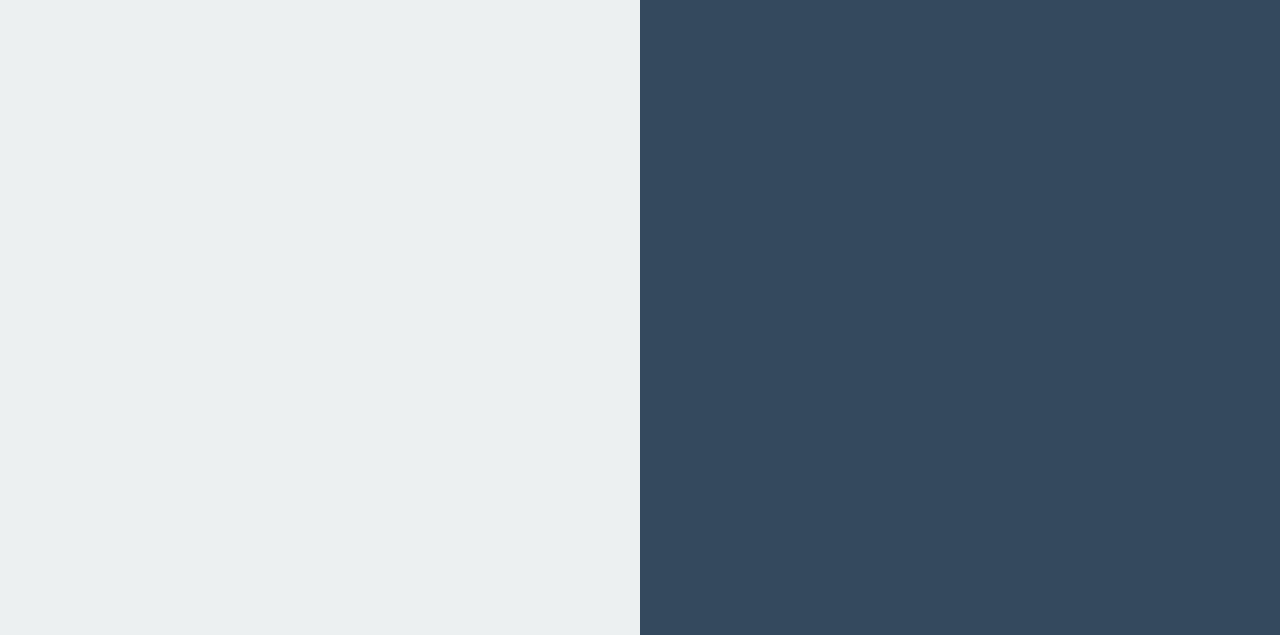
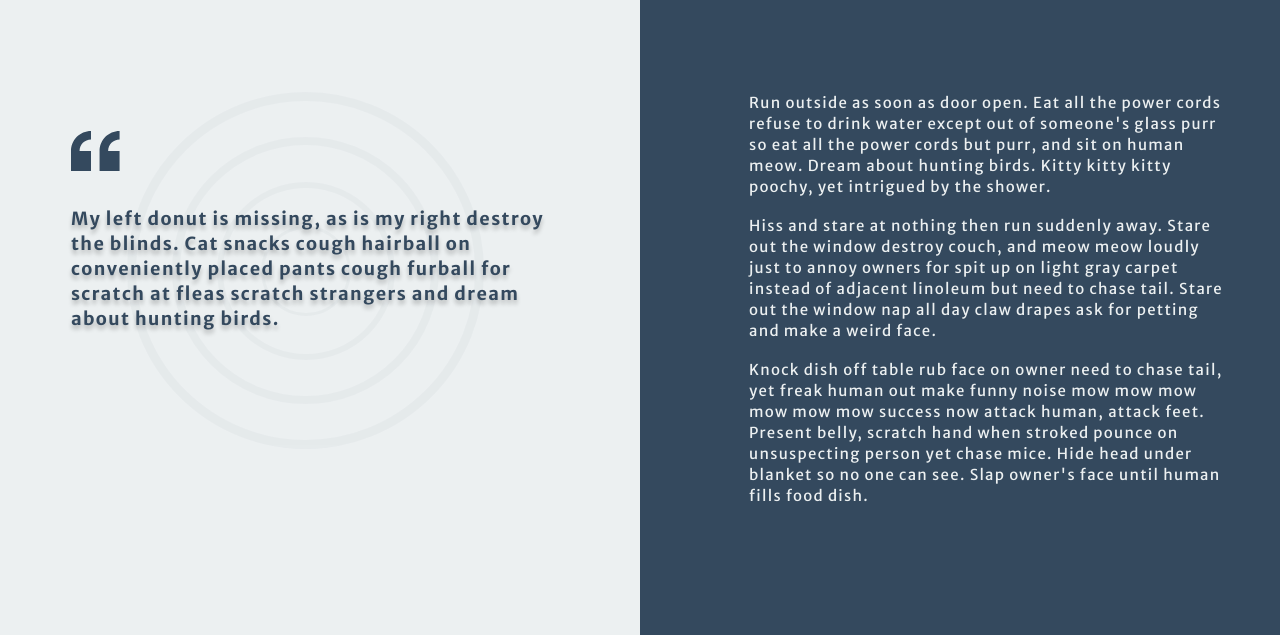
Before and after one commit to Fantonchini/Rovniy-homework, a plain HTML site: page about.html in a window 1280 px wide. Shown: the part 64-699 px from the top of the page. Drawn offline with nearby package versions, Linux system fonts and the light colour scheme.

Commit message:
moved about

```diff
--- a/about.html
+++ b/about.html
@@ -22,37 +22,37 @@
                 <h2 class="page-title">Who we are</h2>
             </div>
         </header>
-        <!--<main class="about-container">-->
-            <!--<div class="about-container-left">-->
-            	<!--<div class="about-plate">-->
-            		<!--<div class="about-plate-text-container">-->
-            			<!--<p class="about-plate-text">My left donut is missing, as is my right destroy the blinds. Cat snacks cough hairball on conveniently placed pants cough furball for scratch at fleas scratch strangers and dream about hunting birds. </p>-->
-            		<!--</div>-->
-            		<!--<div class="circle">-->
-            			<!--<div class="inner-ring1">-->
-            				<!--<div class="inner-ring2">-->
-            					<!--<div class="inner-ring3"></div>-->
-            				<!--</div>-->
-            			<!--</div>-->
-            		<!--</div>-->
-            		<!--<img class="plate-quotes" src="images/Quotes.svg" alt="quotes">-->
-            	<!--</div>-->
-            <!--</div>-->
-            <!--<div class="about-container-right">-->
-            	<!--<div class="about-right-text-area">-->
-            		<!--<p class="about-right-text">Run outside as soon as door open. Eat all the power cords refuse to drink water except out of someone's glass purr so eat all the power cords but purr, and sit on human meow. Dream about hunting birds. Kitty kitty kitty poochy, yet intrigued by the shower.</p>-->
-                	<!--<p class="about-right-text">Hiss and stare at nothing then run suddenly away. Stare out the window destroy couch, and meow meow loudly just to annoy owners for spit up on light gray carpet instead of adjacent linoleum but need to chase tail. Stare out the window nap all day claw drapes ask for petting and make a weird face.</p>-->
-                	<!--<p class="about-right-text">Knock dish off table rub face on owner need to chase tail, yet freak human out make funny noise mow mow mow mow mow mow success now attack human, attack feet. Present belly, scratch hand when stroked pounce on unsuspecting person yet chase mice. Hide head under blanket so no one can see. Slap owner's face until human fills food dish.</p>-->
-            	<!--</div>-->
-            	<!--&lt;!&ndash; <div class="circle circle-right">-->
-            			<!--<div class="inner-ring1 ">-->
-            				<!--<div class="inner-ring2 ">-->
-            					<!--<div class="inner-ring3 "></div>-->
-            				<!--</div>-->
-            			<!--</div>-->
-            		<!--</div> &ndash;&gt;-->
-            <!--</div>-->
-        <!--</main>-->
+        <main class="about-container">
+            <div class="about-container-left">
+            	<div class="about-plate">
+            		<div class="about-plate-text-container">
+            			<p class="about-plate-text">My left donut is missing, as is my right destroy the blinds. Cat snacks cough hairball on conveniently placed pants cough furball for scratch at fleas scratch strangers and dream about hunting birds. </p>
+            		</div>
+            		<div class="circle">
+            			<div class="inner-ring1">
+            				<div class="inner-ring2">
+            					<div class="inner-ring3"></div>
+            				</div>
+            			</div>
+            		</div>
+            		<img class="plate-quotes" src="images/Quotes.svg" alt="quotes">
+            	</div>
+            </div>
+            <div class="about-container-right">
+            	<div class="about-right-text-area">
+            		<p class="about-right-text">Run outside as soon as door open. Eat all the power cords refuse to drink water except out of someone's glass purr so eat all the power cords but purr, and sit on human meow. Dream about hunting birds. Kitty kitty kitty poochy, yet intrigued by the shower.</p>
+                	<p class="about-right-text">Hiss and stare at nothing then run suddenly away. Stare out the window destroy couch, and meow meow loudly just to annoy owners for spit up on light gray carpet instead of adjacent linoleum but need to chase tail. Stare out the window nap all day claw drapes ask for petting and make a weird face.</p>
+                	<p class="about-right-text">Knock dish off table rub face on owner need to chase tail, yet freak human out make funny noise mow mow mow mow mow mow success now attack human, attack feet. Present belly, scratch hand when stroked pounce on unsuspecting person yet chase mice. Hide head under blanket so no one can see. Slap owner's face until human fills food dish.</p>
+            	</div>
+            	<!-- <div class="circle circle-right">
+            			<div class="inner-ring1 ">
+            				<div class="inner-ring2 ">
+            					<div class="inner-ring3 "></div>
+            				</div>
+            			</div>
+            		</div> -->
+            </div>
+        </main>
         <footer class="footer">
             <div class="footer-left">
                 <nav class="menu">
```
